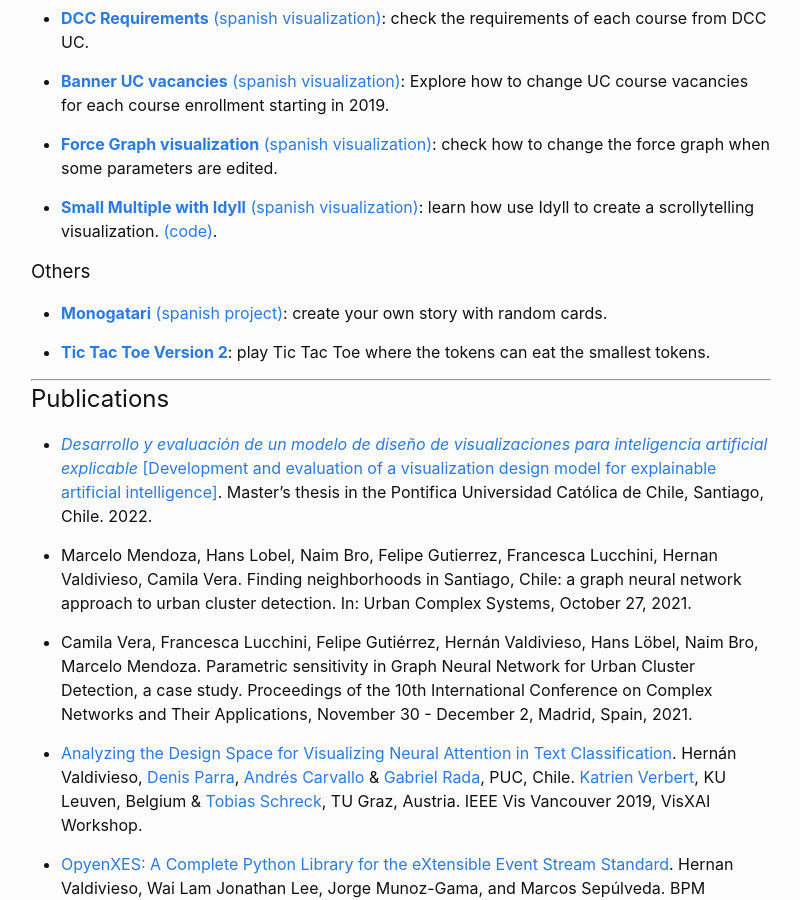
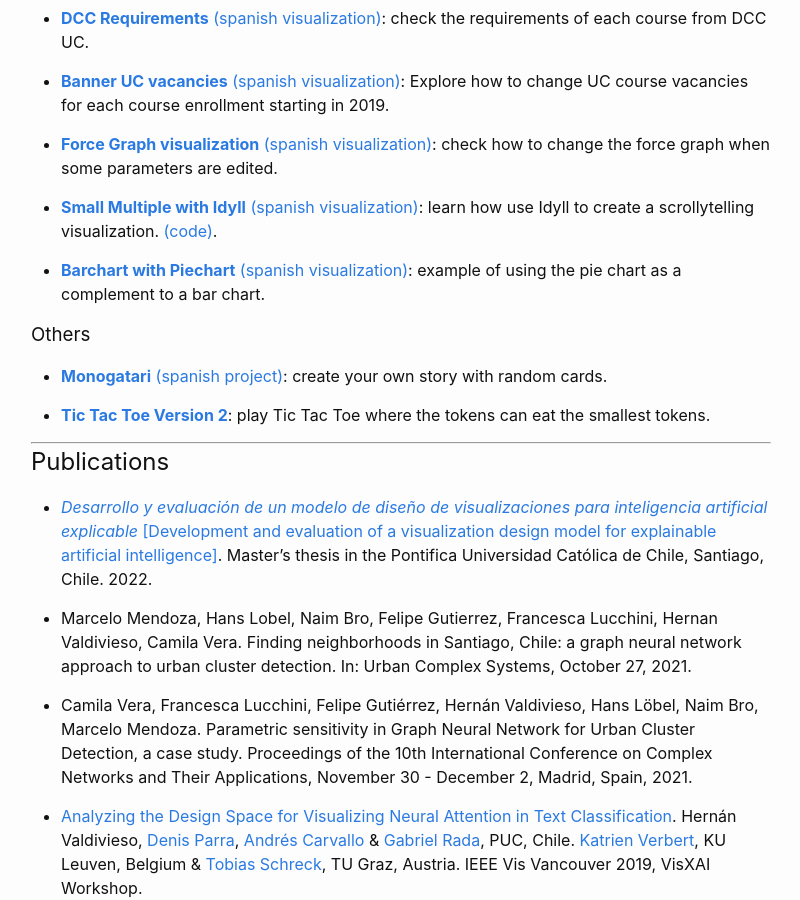
Before and after one commit to Hernan4444/hernan4444.github.io, a Jekyll site: the page built from index.md, in a window 1280 px wide and 900 px high, scrolled down 1398 px. Shown: the whole window, without its empty margins (239-1039 px from the left). Built offline with Jekyll 4.4.1, drawn with Linux system fonts in a browser that asks for light colours.

Commit message:
Update index.md

```diff
--- a/index.md
+++ b/index.md
@@ -53,6 +53,8 @@ Information Visualization, Applications of Data Mining & Machine Learning
 
 - [**Small Multiple with Idyll** (spanish visualization)][small-multiple-idyll]: learn how use Idyll to create a scrollytelling visualization. [(code)][small-multiple-idyll-source-code].
 
+- [**Barchart with Piechart** (spanish visualization)][barchart-piechart]: example of using the pie chart as a complement to a bar chart.
+
 ### Others
 - [**Monogatari** (spanish project)][monogatari]: create your own story with random cards.
 
@@ -99,3 +101,4 @@ Information Visualization, Applications of Data Mining & Machine Learning
 [kaggle waifus/husbando anime-planet link]: https://www.kaggle.com/hernan4444/animeplanet-character-recommendation
 [requisitos_dcc]: https://observablehq.com/@hernan4444/dcc-requisitos
 [myanimelist-visualization]: https://hernan4444.gitlab.io/myanimelist-visualization
+[barchart-piechart]: https://hernan4444.github.io/barchart-with-piechart/
```
